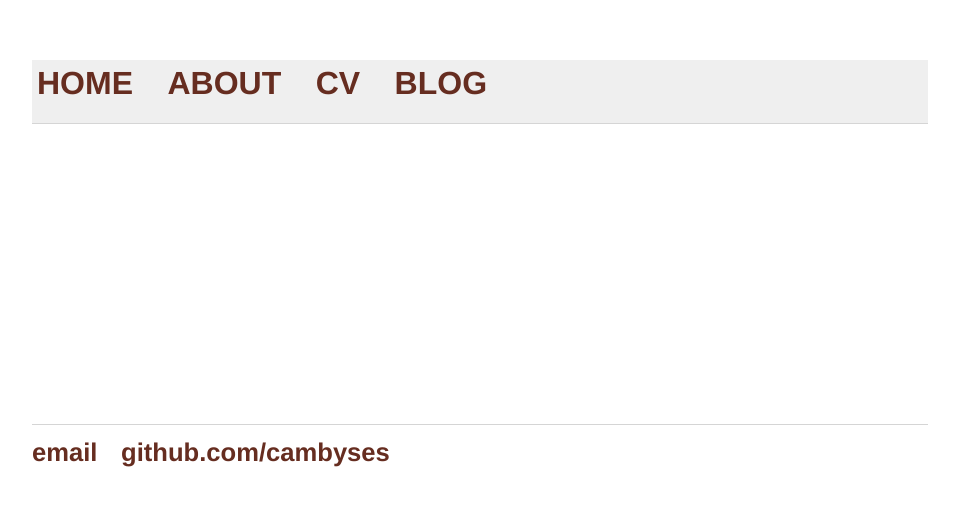
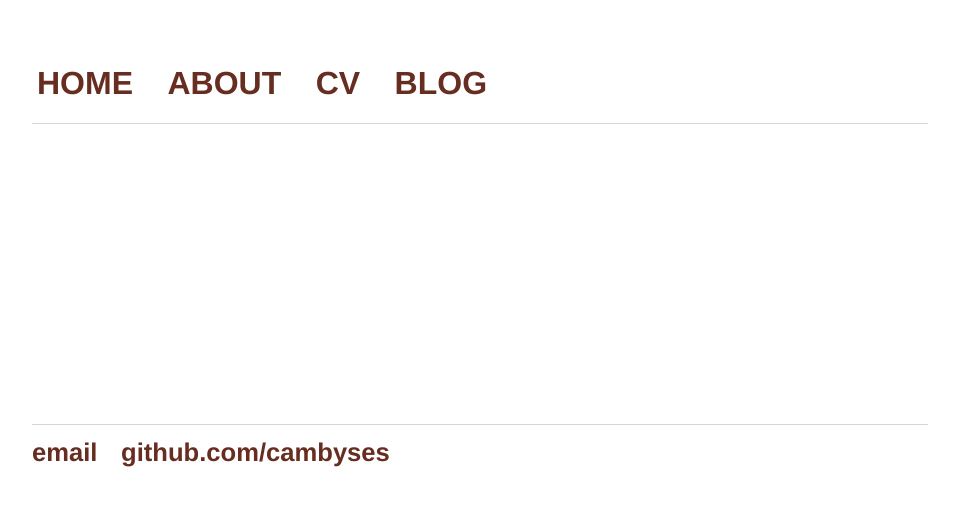
Before and after one commit to cambyses/cambyses.github.io, a Jekyll site: the page built from index.html, in a window 1280 px wide. Shown: the top 506 px of the page, without its empty margins (160-1119 px from the left). Built offline with Jekyll 4.4.1, drawn with Linux system fonts in a browser that asks for light colours.

Commit message:
Update main.css

```diff
--- a/css/main.css
+++ b/css/main.css
@@ -9,6 +9,7 @@ Rust Red -- #662d20
 Coral - #f06445
 White -- #efefef
 Black -- #141414
+background-color: #efefef;
 */
 
 
@@ -22,7 +23,6 @@ body {
 
 nav {
     border-bottom: 1px solid #d5d5d5;
-    background-color: #efefef;
 }
 
 nav ul {
```
